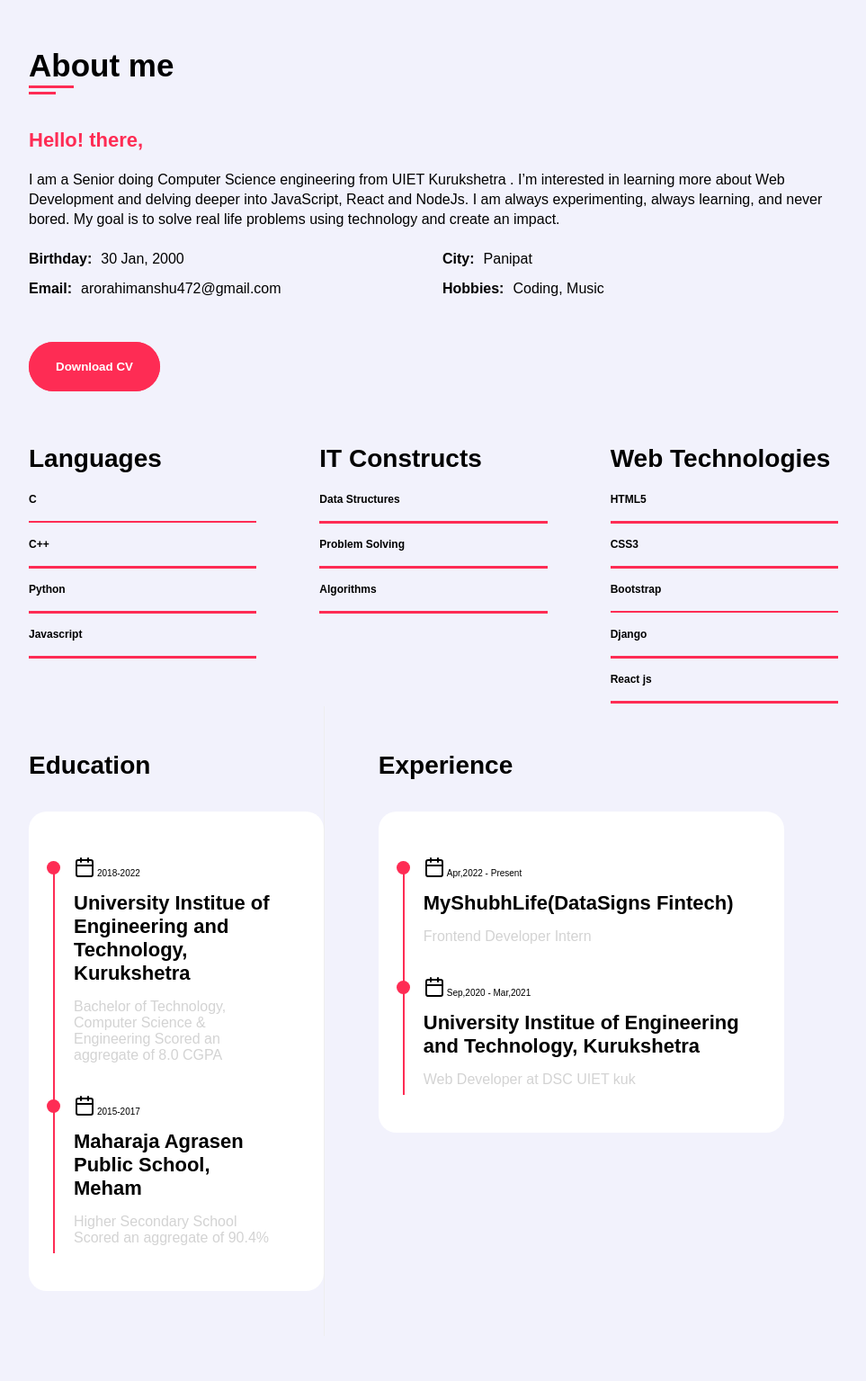
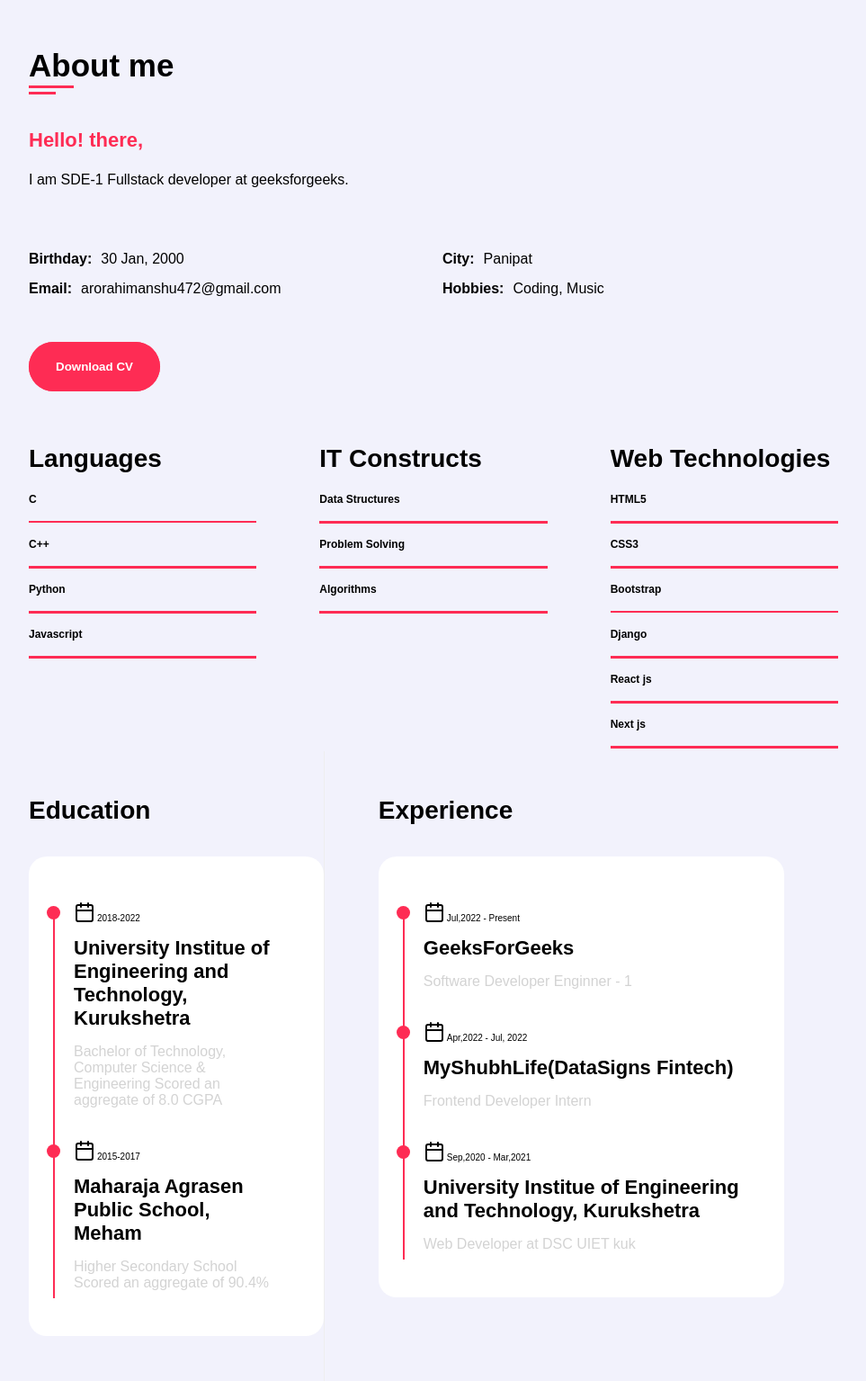
Before and after one commit to HimanshuDotcom/portfolio, a website: page index.html in a window 1280 px wide. Shown: the part 797-2332 px from the top of the page at 90% size, without its empty margins (288-1251 px from the left). Drawn offline with Linux system fonts and the light colour scheme.

Commit message:
added new employement

```diff
--- a/index.html
+++ b/index.html
@@ -57,7 +57,7 @@
         <section class="about" id ="about-section">
             <h1 class="heading-primary--design mb-lg">About me</h1>
             <h3 class="heading-tertiary about__greeting mb-sm">Hello! there,</h3>
-            <p class="about__info mb-sm">I am a Senior doing Computer Science engineering from UIET Kurukshetra . I’m interested in learning more about Web Development and delving deeper into JavaScript, React and NodeJs. I am always experimenting, always learning, and never bored. My goal is to solve real life problems using technology and create an impact.</p>
+            <p class="about__info mb-sm">I am SDE-1 Fullstack developer at geeksforgeeks.</p>
             <div class="personal-info mb-lg">
                 <div class="personal-info__item">
                     <p class="personal-info__label">Birthday:</p>
@@ -114,7 +114,8 @@
                 <span class="skill__line skill__line--1"></span>
                 <p class="skill__name">React js</p>
                 <span class="skill__line skill__line--1"></span>
-
+                <p class="skill__name">Next js</p>
+                <span class="skill__line skill__line--1"></span>
             </div>
         </section>
 
@@ -147,11 +148,20 @@
         <section class="experience">
             <h2 class="heading-secondary">Experience</h2>
             <div class="timeline-box">
+                 <div class="timeline">
+                    <div class="circle-dot"></div>
+                    <div class="timeline__date">
+                        <img src="img/calendar.svg" alt="calender">
+                        <span>Jul,2022 - Present</span>
+                    </div>
+                    <h2 class="timeline__location heading-tertiary">GeeksForGeeks</h2>
+                    <p class="timeline__info">Software Developer Enginner - 1</p>
+                </div>
                 <div class="timeline">
                     <div class="circle-dot"></div>
                     <div class="timeline__date">
                         <img src="img/calendar.svg" alt="calender">
-                        <span>Apr,2022 - Present</span>
+                        <span>Apr,2022 - Jul, 2022</span>
                     </div>
                     <h2 class="timeline__location heading-tertiary">MyShubhLife(DataSigns Fintech)</h2>
                     <p class="timeline__info">Frontend Developer Intern</p>
@@ -175,7 +185,7 @@
                     <img src="img/battle.png" class="project-card__img">
                     <div class="project-card__content">
                         <h3 class="heading-tertiary">Github Battle</h3>
-                        <p class="project-card__text">A web application to explore repositories on github and battle two github users to see which one is better.
+                        <p class="project-card__text">A web application to explore repositories on github and compete on basis of github profile..
                         </p>
                         <button class="btn"><a href="https://github-battle-e2fcf.netlify.app/" target = "_blank">View Project</a></button>
                     </div>
```
